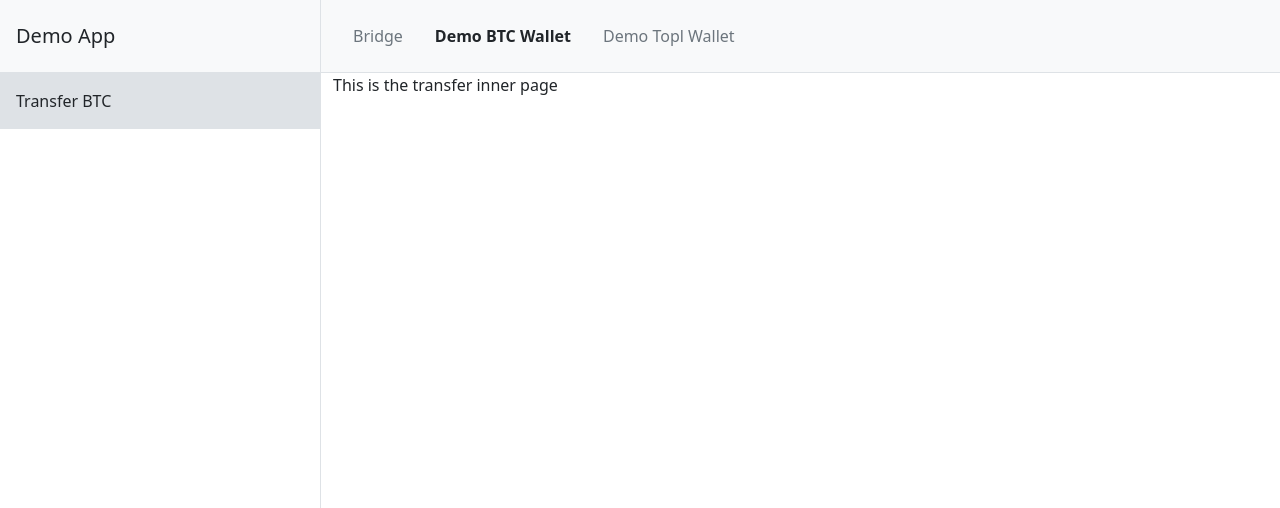
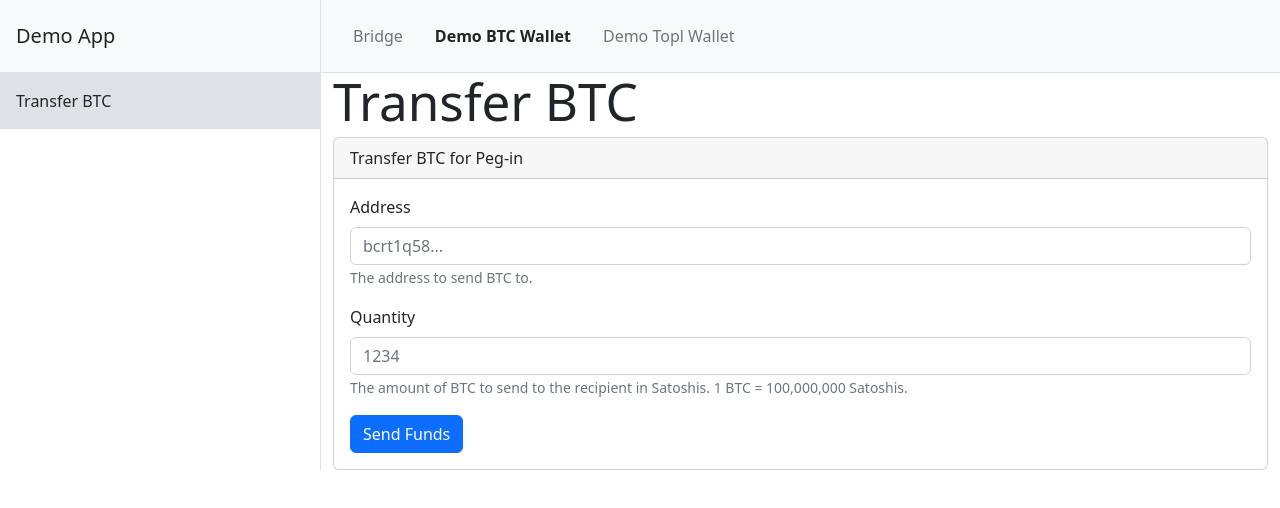
Before and after one commit to Topl/demo-btc-wallet, a React (Vite) app in the folder demo-ui/: page / in a window 1280 px wide. Shown: the top 508 px of the page. Built offline with nearby package versions, Linux system fonts and the light colour scheme; the HTML template or start-up script is replaced by a standard one.

Commit message:
Added form.. still need to connect to wallet

```diff
--- a/demo-ui/src/App.css
+++ b/demo-ui/src/App.css
@@ -1,7 +1,7 @@
 #root {
-  width: 100vw;
-  height: 100vh;
-  overflow: hidden;
+  width: 100%;
+  position: absolute;
+  top: 0;
 }
 
 .nav-link.active {
@@ -31,3 +31,8 @@
   -ms-user-select: none; /* IE 10 and IE 11 */
   user-select: none; /* Standard syntax */
 }
+
+form .accordion-button {
+  text-align: right;
+  justify-items: right;
+}
--- a/demo-ui/src/App.tsx
+++ b/demo-ui/src/App.tsx
@@ -8,19 +8,19 @@ import Tab from 'react-bootstrap/Tab';
 
 function App() {
   return (
-    <div className='container-fluid w-100 m-0 p-0 bg-white'>
+    <div className='container-fluid w-100 m-0 p-0 bg-white top-0'>
       <Row className='w-100 m-0 border-bottom bg-light'>
         <Col xs={3} className='p-3 lead logo-text m-auto'>Demo App</Col>
         <Col className='p-3 border-start' id="topbar">
-          <Nav activeKey="btc" className="flex-row list-group">
-            <Nav.Link eventKey="bridge" className=''>Bridge</Nav.Link>
+          <Nav activeKey="btc">
+            <Nav.Link eventKey="bridge">Bridge</Nav.Link>
             <Nav.Link eventKey="btc">Demo BTC Wallet</Nav.Link>
             <Nav.Link eventKey="topl" >Demo Topl Wallet</Nav.Link>
           </Nav>
         </Col>
       </Row>
       <Tab.Container defaultActiveKey="transfer">
-        <Row className='vh-100 m-0'>
+        <Row className=' m-0'>
           <Col xs={3} className='p-0' id="sidebar">
             <Nav className="flex-column">
                 <Nav.Link eventKey="transfer" className='p-3'>Transfer BTC</Nav.Link>
--- a/demo-ui/src/views/Transfer.tsx
+++ b/demo-ui/src/views/Transfer.tsx
@@ -1,7 +1,37 @@
 import {FunctionComponent} from 'react';
+import Button from 'react-bootstrap/Button';
+import Form from 'react-bootstrap/Form';
+import Card from 'react-bootstrap/Card';
 
 const Transfer: FunctionComponent =  () => {
-  return <div>This is the transfer inner page</div>
+  return <div>
+    <h1>Transfer BTC</h1>
+    <Card>
+      <Card.Header>Transfer BTC for Peg-in</Card.Header>
+      <Card.Body>
+        <Form>
+          <Form.Group className="mb-3" controlId="recipientAddress">
+            <Form.Label>Address</Form.Label>
+            <Form.Control type="text" placeholder="bcrt1q58..." />
+            <Form.Text className="text-muted">
+              The address to send BTC to.
+            </Form.Text>
+          </Form.Group>
+
+          <Form.Group className="mb-3" controlId="transferAmount">
+            <Form.Label>Quantity</Form.Label>
+            <Form.Control type="text" placeholder="1234" />
+            <Form.Text className="text-muted">
+              The amount of BTC to send to the recipient in Satoshis. 1 BTC = 100,000,000 Satoshis.
+            </Form.Text>
+          </Form.Group>
+          <Button variant="primary" type="submit">
+            Send Funds
+          </Button>
+        </Form>
+      </Card.Body>
+    </Card>
+      </div>
 }
 
 export default Transfer
```
